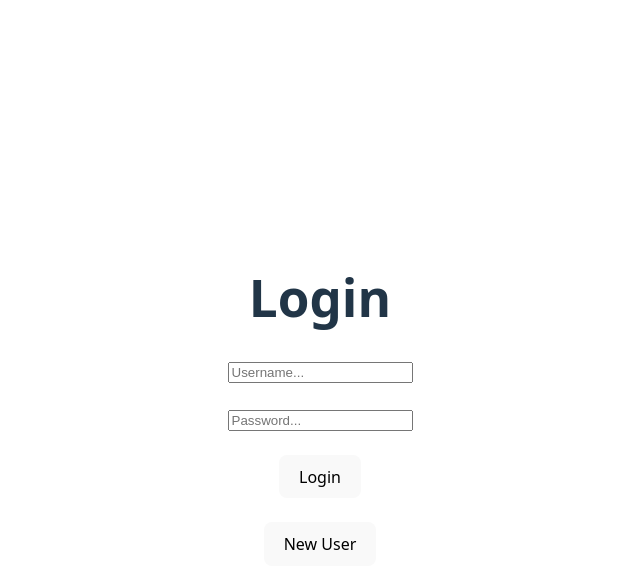
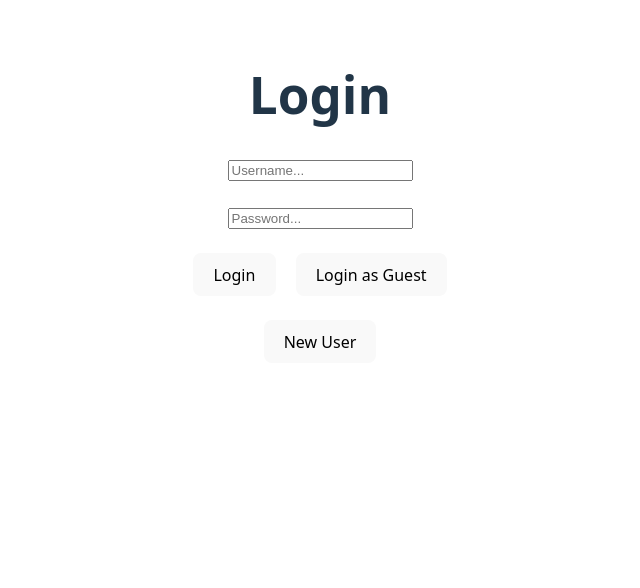
Before and after one commit to OverKoffee/zprefix-crud, a React (Vite) app in the folder ui/: page / in a window 1280 px wide. Shown: the top 588 px of the page, without its empty margins (320-960 px from the left). Built offline with nearby package versions, Linux system fonts and the light colour scheme.

Commit message:
added Guest Login functionality. TO-DO: refactor verbose code/clean up

```diff
--- a/ui/src/App.css
+++ b/ui/src/App.css
@@ -41,6 +41,19 @@
   color: #888;
 }
 
+.app-container {
+  display: flex;
+  flex-direction: column;
+  align-items: center;
+}
+
+.items-container {
+  display: flex;
+  flex-wrap: wrap;
+  justify-content: flex-start;
+  gap: 20px;
+}
+
 .item-card {
   display: flex;
   flex-direction: column;
@@ -54,13 +67,6 @@
   padding: 10px;
   gap: 8px;
   text-align: left;
-}
-
-.items-container {
-  display: flex;
-  flex-wrap: wrap;
-  justify-content: flex-start;
-  gap: 20px;
 }
 
 .item-field {
--- a/ui/src/components/ItemCard.jsx
+++ b/ui/src/components/ItemCard.jsx
@@ -1,6 +1,6 @@
 import { useState } from "react";
 
-export default function ItemCard({ item, onDelete }) {
+export default function ItemCard({ item, onDelete, guestUser }) {
   const [itemName, setItemName] = useState(item.item_name || "");
   const [description, setDescription] = useState(item.description || "");
   const [quantity, setQuantity] = useState(item.quantity || 1);
@@ -44,6 +44,8 @@ export default function ItemCard({ item, onDelete }) {
     <>
       <div className="item-card">
         <div>
+          {!guestUser && (
+            <>
               <button
                 className="item-button"
                 style={{ marginRight: "15px" }}
@@ -62,9 +64,14 @@ export default function ItemCard({ item, onDelete }) {
                 </button>
               )}
 
-          <button className="item-button" onClick={() => onDelete(item.id)}>
+              <button
+                className="item-button delete-button"
+                onClick={() => onDelete(item.id)}
+              >
                 Delete
               </button>
+            </>
+          )}
         </div>
 
         <div>
--- a/ui/src/components/Items.jsx
+++ b/ui/src/components/Items.jsx
@@ -5,19 +5,11 @@ import NavHeader from "./NavHeader";
 
 export default function Items() {
   const [items, setItems] = useState([]);
+  const currentUserID = localStorage.getItem("currentUserID");
+  const guestUser = localStorage.getItem("guest") === "true";
+
+  const [view, setView] = useState(guestUser ? "allInventory" : "myInventory");
   const [addingItem, setAddingItem] = useState(false);
-
-  const currentUserID = localStorage.getItem("currentUserID");
-
-  const getItems = async () => {
-    try {
-      const res = await fetch(`http://localhost:5000/items`);
-      const data = await res.json();
-      setItems(data);
-    } catch (err) {
-      console.log(`getItems failed.`, err);
-    }
-  };
 
   async function getAllItems() {
     try {
@@ -41,9 +33,14 @@ export default function Items() {
     }
   }
 
+  // stay on 'My Inventory' or 'All Inventory' when delete/edit
+  function refreshViewTracker() {
+    view === "myInventory" ? getLoggedInUserItems() : getAllItems();
+  }
+
   useEffect(() => {
-    getAllItems();
-  }, []);
+    refreshViewTracker();
+  }, [view]);
 
   async function handleDelete(id) {
     const user_id = localStorage.getItem("currentUserID");
@@ -57,7 +54,7 @@ export default function Items() {
 
       const data = await res.json();
       if (data) {
-        getAllItems();
+        refreshViewTracker();
       } else {
         console.log(`Not allowed to delete.`);
         alert(`Not allowed to delete this item.`);
@@ -70,8 +67,11 @@ export default function Items() {
   return (
     <>
       <NavHeader />
+
       <h2>Item Inventory</h2>
       <div style={{ marginBottom: "30px" }}>
+        {!guestUser && (
+          <>
             <button
               style={{ marginRight: "20px" }}
               onClick={() => setAddingItem(true)}
@@ -79,12 +79,15 @@ export default function Items() {
               Add Item
             </button>
             <button
-          onClick={() => getLoggedInUserItems()}
+              onClick={() => setView("myInventory")}
               style={{ marginRight: "20px" }}
             >
               My Inventory
             </button>
-        <button onClick={() => getAllItems()}>All Inventory</button>
+          </>
+        )}
+
+        <button onClick={() => setView("allInventory")}>All Inventory</button>
       </div>
 
       <div className="items-container">
@@ -99,7 +102,12 @@ export default function Items() {
         )}
 
         {items.map((item) => (
-          <ItemCard key={item.id} item={item} onDelete={handleDelete} />
+          <ItemCard
+            key={item.id}
+            item={item}
+            onDelete={handleDelete}
+            guestUser={guestUser}
+          />
         ))}
       </div>
     </>
--- a/ui/src/components/Login.jsx
+++ b/ui/src/components/Login.jsx
@@ -6,11 +6,11 @@ export default function Login() {
   const [firstname, setFirstname] = useState("");
   const [lastname, setLastname] = useState("");
   const [password, setPassword] = useState("");
-  const [buttonToggle, setButtonToggle] = useState(false);
+  const [creatingAccToggle, setCreatingAccToggle] = useState(false);
   const navigate = useNavigate();
 
-  function resetLoginPageData() {
-    setButtonToggle(false);
+  function resetLoginPage() {
+    setCreatingAccToggle(false);
     setFirstname("");
     setLastname("");
     setUsername("");
@@ -57,7 +57,7 @@ export default function Login() {
         alert(`Couldn't create account.`);
       }
 
-      resetLoginPageData();
+      resetLoginPage();
     } catch (err) {
       console.log(`Failed creating account.`, err);
       alert(`Failed creating account.`);
@@ -65,14 +65,20 @@ export default function Login() {
   }
 
   function handleNewUserClick() {
-    setButtonToggle(true);
+    setCreatingAccToggle(true);
+  }
+
+  function handleGuestLoginClick() {
+    localStorage.setItem("currentUserID", "guest");
+    localStorage.setItem("guest", "true");
+    navigate("/items");
   }
 
   return (
     <div>
-      <h1>{buttonToggle ? "Create New Account" : "Login"}</h1>
+      <h1>{creatingAccToggle ? "Create New Account" : "Login"}</h1>
 
-      {buttonToggle && (
+      {creatingAccToggle && (
         <div>
           <input
             type="text"
@@ -118,21 +124,28 @@ export default function Login() {
       <br />
       <br />
 
-      {!buttonToggle && (
-        <button onClick={() => handleLoginClick()}>Login</button>
+      {!creatingAccToggle && (
+        <>
+          <button
+            onClick={() => handleLoginClick()}
+            style={{ marginRight: "20px" }}
+          >
+            Login
+          </button>
+          <button onClick={() => handleGuestLoginClick()}>
+            Login as Guest
+          </button>
+          <br />
+          <br />
+          <button onClick={() => handleNewUserClick()}>New User</button>
+        </>
       )}
-      {buttonToggle && (
+
+      {creatingAccToggle && (
         <button onClick={() => handleCreateAccountClick()}>
           Create Account
         </button>
       )}
-
-      <br />
-      <br />
-
-      {!buttonToggle && (
-        <button onClick={() => handleNewUserClick()}>New User</button>
-      )}
     </div>
   );
 }
--- a/ui/src/components/NavHeader.jsx
+++ b/ui/src/components/NavHeader.jsx
@@ -2,11 +2,14 @@ import { useNavigate } from "react-router-dom";
 
 export default function NavHeader() {
   const navigate = useNavigate();
+  const currentUserID = localStorage.getItem("currentUserID");
+
   return (
     <div>
       <button className="home-button" onClick={() => navigate("/")}>
         Login Home
       </button>
+      <h1>Welcome {currentUserID}!</h1>
     </div>
   );
 }
--- a/ui/src/index.css
+++ b/ui/src/index.css
@@ -24,8 +24,6 @@ a:hover {
 
 body {
   margin: 0;
-  display: flex;
-  place-items: center;
   min-width: 320px;
   min-height: 100vh;
 }
@@ -84,6 +82,11 @@ button:focus-visible {
   background-color: #5ece45;
 }
 
+.delete-button:hover {
+  background-color: #f47373e6;
+  color: black;
+}
+
 @media (prefers-color-scheme: light) {
   :root {
     color: #213547;
```
Lines whose indentation alone changed are shown as unchanged.
